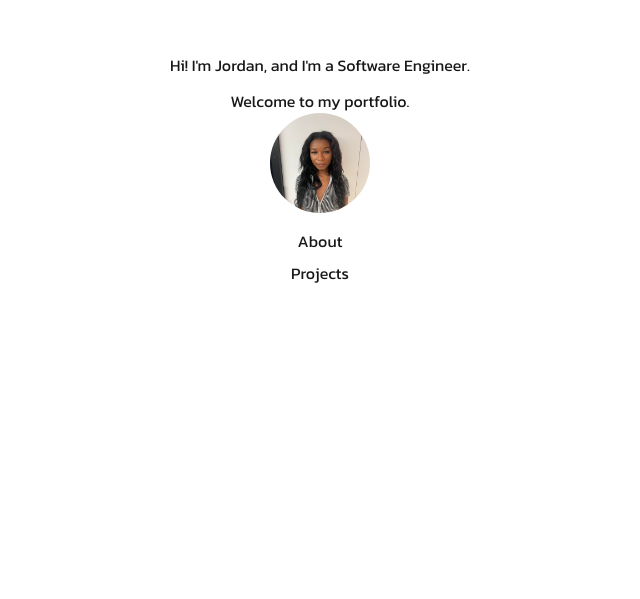
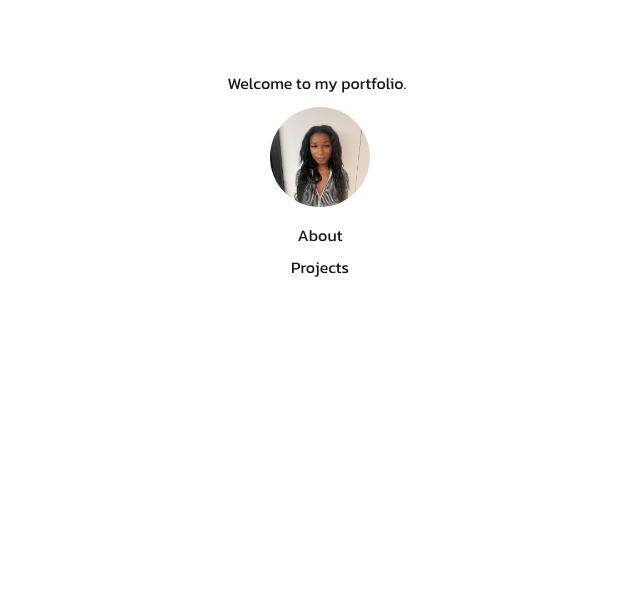
Before and after one commit to jsbarton/portfolio, a Next.js app: page / in a window 1280 px wide. Shown: the part 201-800 px from the top of the page, without its empty margins (320-960 px from the left). Built offline with nearby package versions, Linux system fonts and the light colour scheme.

Commit message:
blink animation working

```diff
--- a/app/page.tsx
+++ b/app/page.tsx
@@ -24,11 +24,18 @@ export default function Home() {
   return (
     <>
       <div className="flex flex-col">
-        <div className="flex flex-col h-screen items-center justify-center">
-          <div className="pb-3">
-            Hi! I'm Jordan, and I'm a Software Engineer.
+        <div className="flex flex-col h-screen items-center justify-center relative">
+          {/** enter animation */}
+          <div className="flex">
+            {/* <span className="inline-block animate-typing pb-3 h-6 overflow-hidden bg-red-500">
+            Hi, my name is Jordan, and I'm a Software Engineer.
+          </span> */}
+            <span className="inline-block h-3 w-[2px] animate-blinkCaret bg-white ml-1" />
           </div>
-          <div>Welcome to my portfolio.</div>
+          <div className="flex">
+            <div className="pb-3">Welcome to my portfolio.</div>
+            <span className="inline-block h-3 w-[2px] animate-blinkCaret bg-white ml-1" />
+          </div>
           <Image
             alt="my-face"
             className="max-w-[100px] max-h-[100px] rounded-full"
--- a/tailwind.config.ts
+++ b/tailwind.config.ts
@@ -14,6 +14,21 @@ export default {
         background: "var(--background)",
         foreground: "var(--foreground)",
       },
+      // animation: [name] [duration] [timing-function] [delay] [iteration-count] [direction];
+      animation: {
+        typing: "typing 2s steps(10, end) infinite", // Typing effect
+        blinkCaret: "blinkCaret 1s steps(1) infinite", // Cursor blink
+      },
+      keyframes: {
+        typing: {
+          "0%": { width: "0" },
+          "100%": { width: "100%" },
+        },
+        blinkCaret: {
+          "0%, 100%": { backgroundColor: "transparent" },
+          "50%": { backgroundColor: "white" }, // this is going to be a problem in light/dark mode
+        },
+      },
     },
   },
   plugins: [],
```
